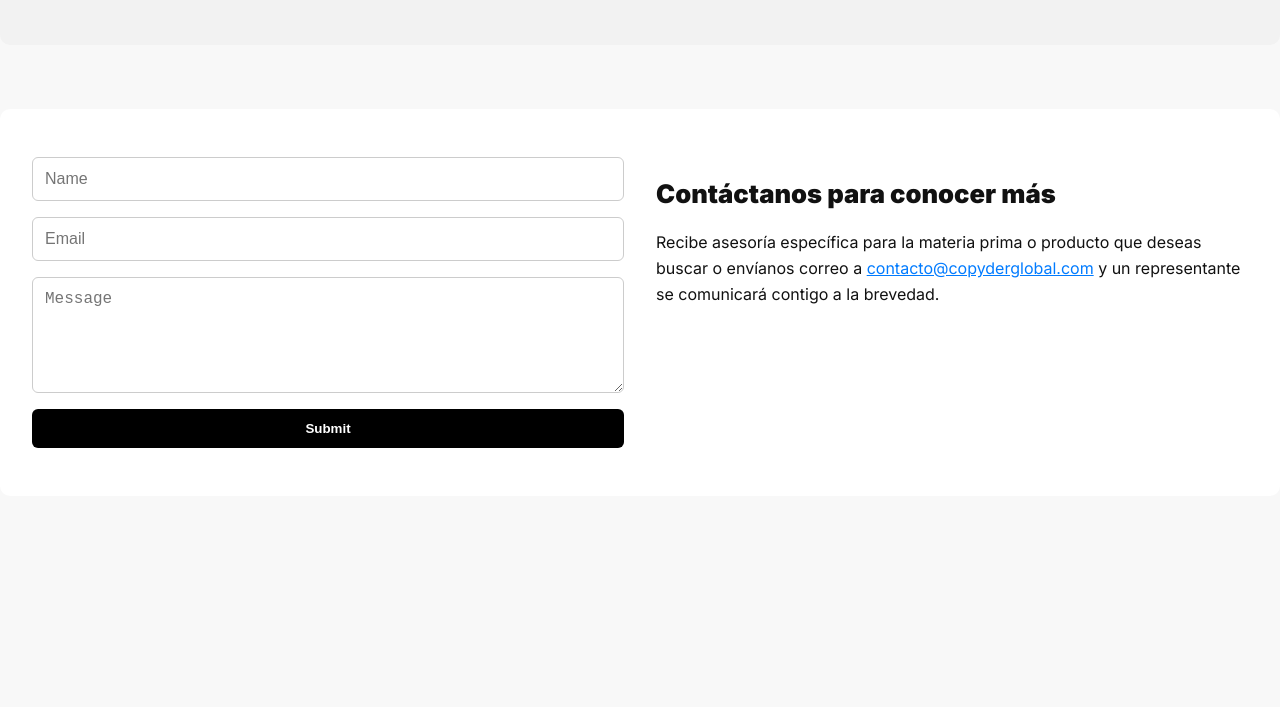
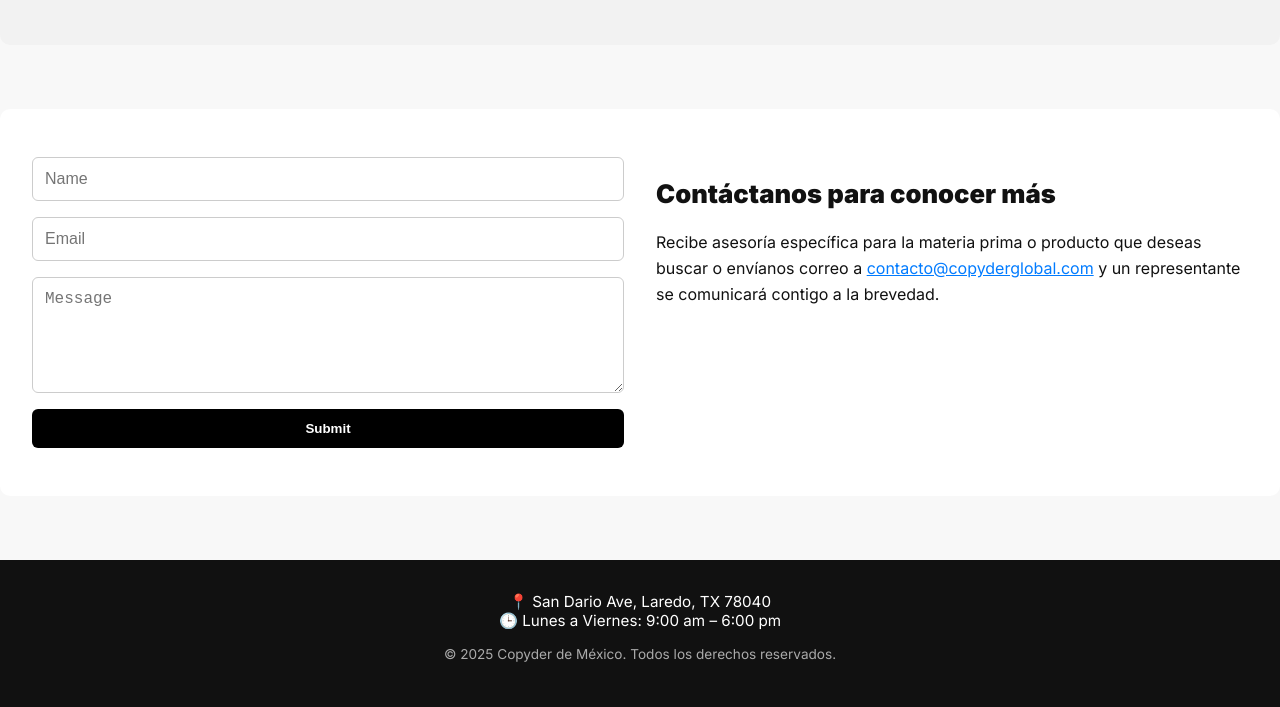
Before and after one commit to copyderglobal/copyder-landing, a plain HTML site: page index.html in a window 1280 px wide. Shown: the part 3455-4162 px from the top of the page. Before the commit the page ends 3951 px from the top, so only its background shows below. Drawn offline with Linux system fonts and the light colour scheme.

Commit message:
Update index.html

```diff
--- a/index.html
+++ b/index.html
@@ -431,5 +431,16 @@
   </div>
 </section>
 
+  <footer style="margin-top: 4rem; padding: 2rem; background-color: #111; color: #fff; font-size: 0.95rem;">
+    <div style="max-width: 1200px; margin: 0 auto; text-align: center;">
+      <p style="margin: 0;">📍 San Dario Ave, Laredo, TX 78040</p>
+      <p style="margin: 0;">🕒 Lunes a Viernes: 9:00 am – 6:00 pm</p>
+      <p style="margin-top: 1rem; font-size: 0.85rem; color: #aaa;">© 2025 Copyder de México. Todos los derechos reservados.</p>
+    </div>
+  </footer>
+
 </body>
 </html>
+
+</body>
+</html>
```
